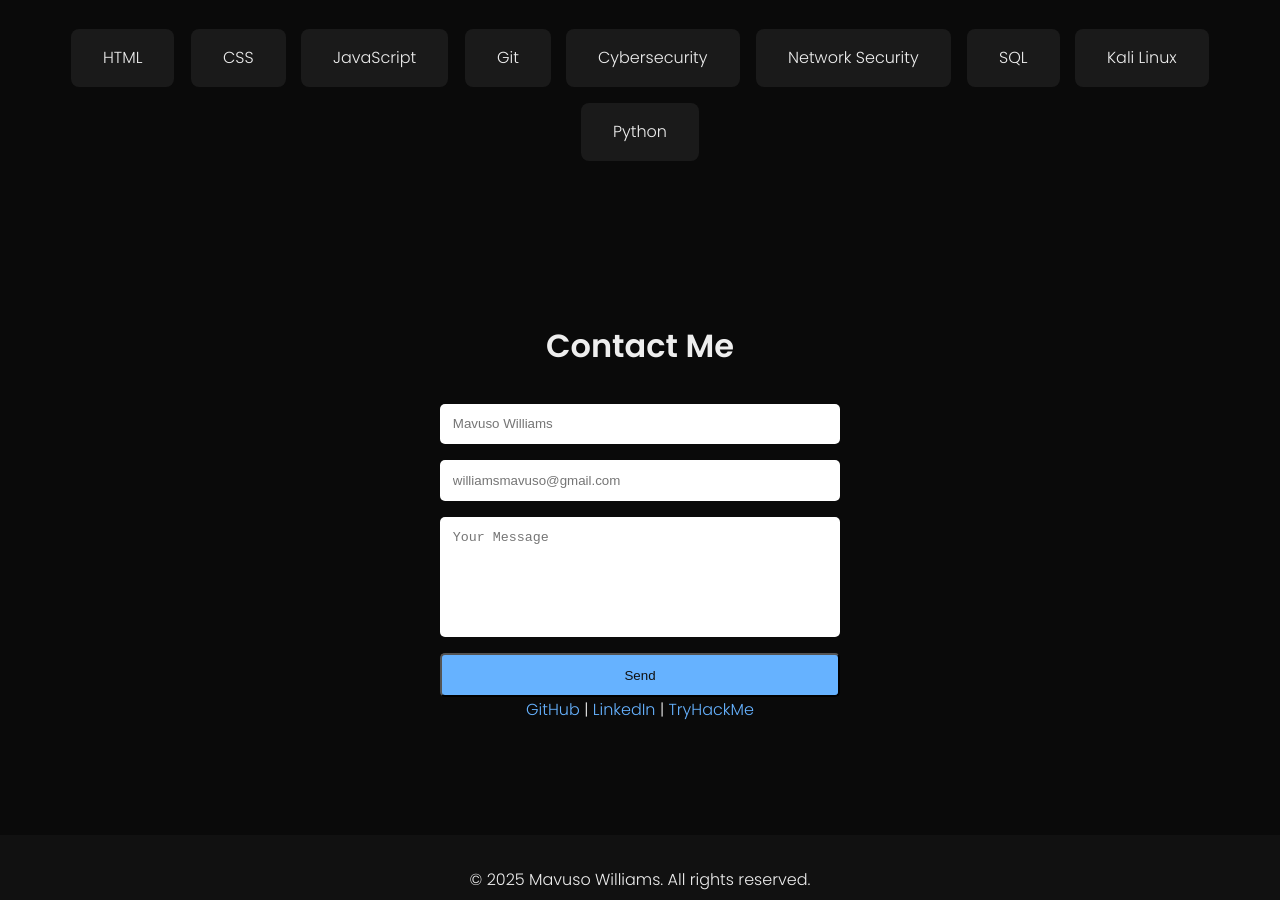
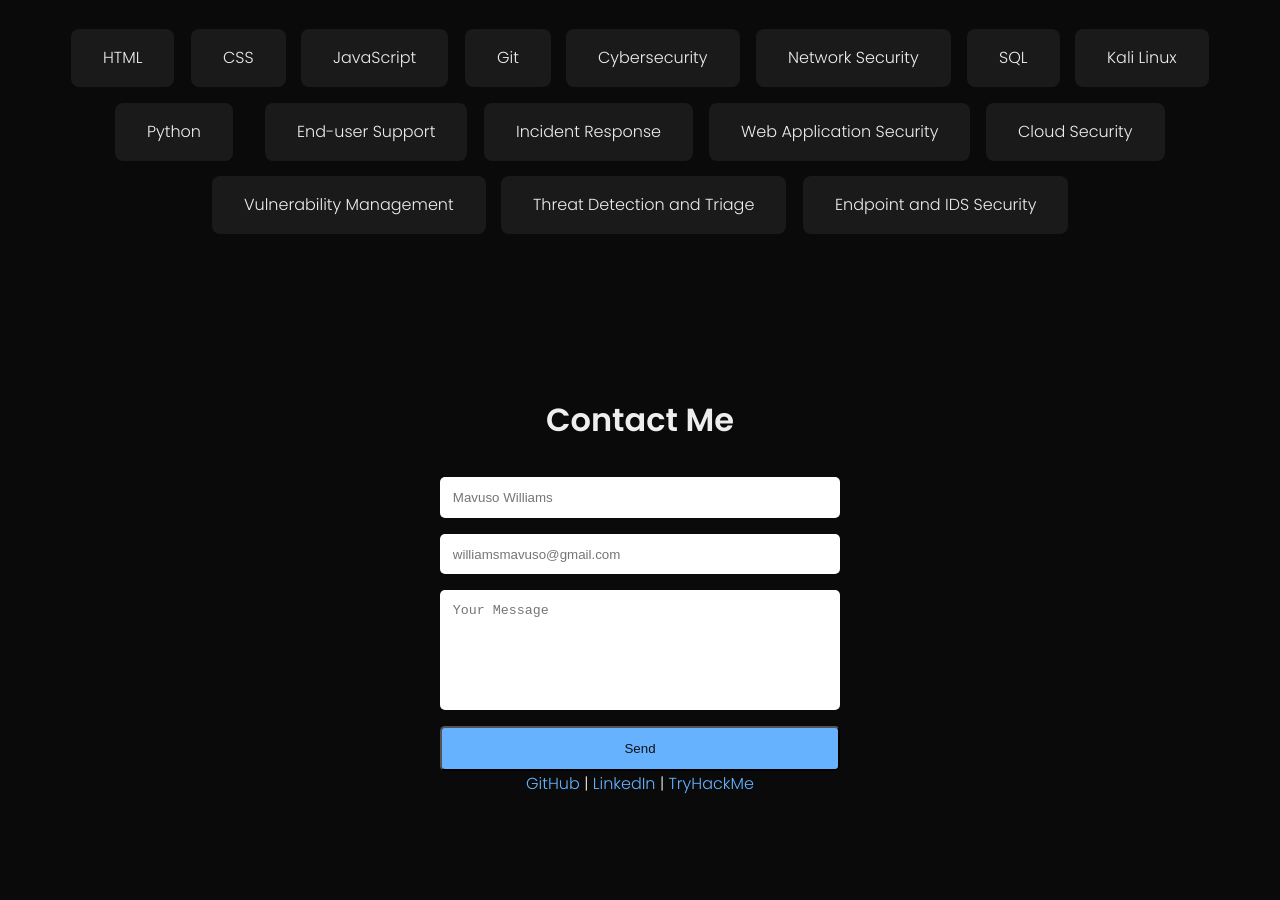
Before and after one commit to teddy-williams/Portfolio, a plain HTML site: page index.html in a window 1280 px wide. Shown: the part 1565-2465 px from the top of the page. Drawn offline with nearby package versions, Linux system fonts and the light colour scheme; a script that the page names is missing.

Commit message:
Update index.html

```diff
--- a/index.html
+++ b/index.html
@@ -63,7 +63,14 @@
       <div class="skill" data-aos="flip-left" data-aos-delay="200">Network Security</div>
       <div class="skill" data-aos="flip-left">SQL</div>
       <div class="skill" data-aos="flip-left" data-aos-delay="200">Kali Linux</div>
-      <div class="skill" data-aos="flip-left" data-aos-delay="200">Python</div>
+      <div class="skill" data-aos="flip-left" data-aos-delay="200">Python</div></br>
+      <div class="skill" data-aos="flip-left" data-aos-delay="200">End-user Support</div>
+      <div class="skill" data-aos="flip-left" data-aos-delay="200">Incident Response</div>
+      <div class="skill" data-aos="flip-left" data-aos-delay="200">Web Application Security</div>
+      <div class="skill" data-aos="flip-left" data-aos-delay="200">Cloud Security</div>
+      <div class="skill" data-aos="flip-left" data-aos-delay="200">Vulnerability Management</div>
+      <div class="skill" data-aos="flip-left" data-aos-delay="200">Threat Detection and Triage</div>
+      <div class="skill" data-aos="flip-left" data-aos-delay="200">Endpoint and IDS Security</div>
     </div>
   </section>
 
```
